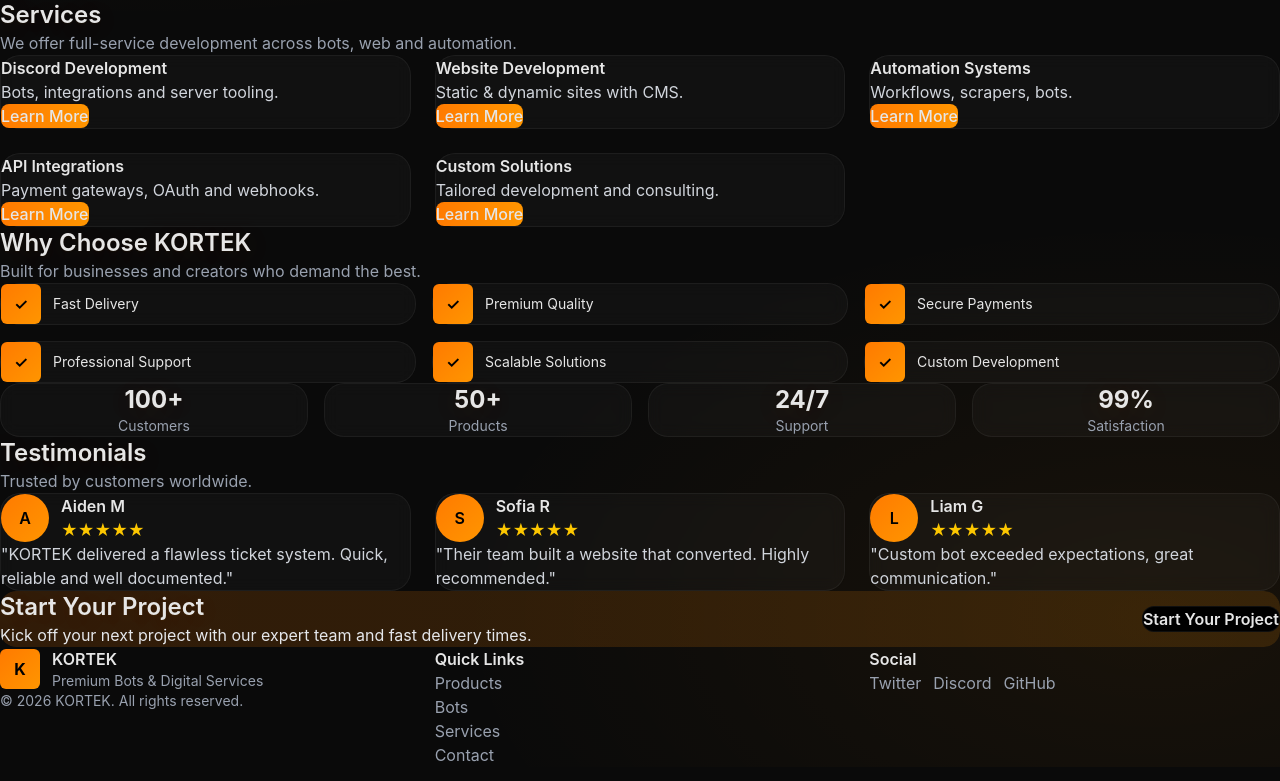
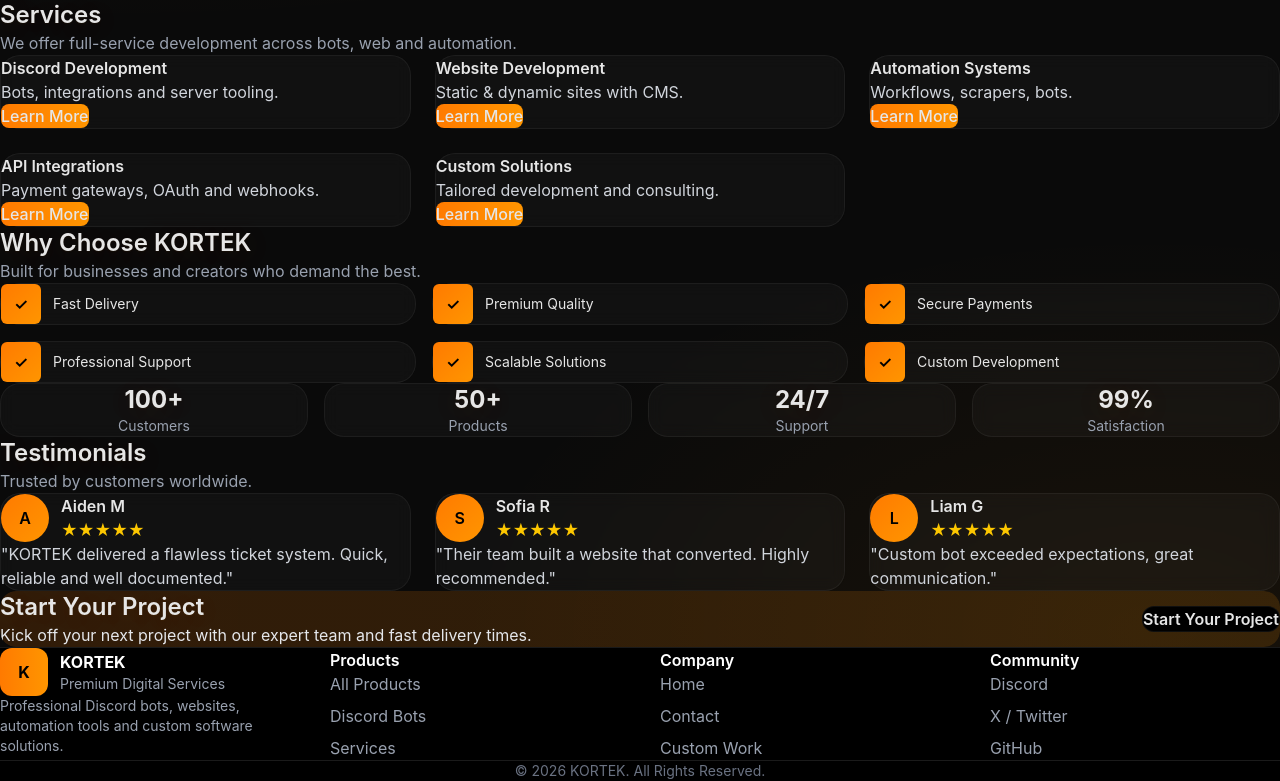
Before and after one commit to traxaloui-hue/kortek, a Next.js app: page / in a window 1280 px wide. Shown: the part 722-1503 px from the top of the page. Built offline with nearby package versions, Linux system fonts and the light colour scheme.

Commit message:
Refactor Footer component with new layout and links

```diff
--- a/components/Footer.tsx
+++ b/components/Footer.tsx
@@ -1,37 +1,79 @@
-export default function Footer(){
+import Link from 'next/link'
+
+export default function Footer() {
   return (
-    <footer className="py-12">
-      <div className="grid grid-cols-1 sm:grid-cols-3 gap-6">
+    <footer className="mt-24 border-t border-white/10 bg-black">
+      <div className="mx-auto max-w-7xl px-6 py-12">
+
+        <div className="grid gap-10 md:grid-cols-4">
+
           <div>
             <div className="flex items-center gap-3">
-            <div className="w-10 h-10 rounded-md bg-gradient-to-br from-[#ff7a00] to-[#ff9500] flex items-center justify-center text-black font-bold">K</div>
+
+              <div className="flex h-12 w-12 items-center justify-center rounded-xl bg-gradient-to-r from-[#ff7a00] to-[#ff9500] font-bold text-black">
+                K
+              </div>
+
               <div>
-              <div className="font-semibold">KORTEK</div>
-              <div className="text-sm text-gray-400">Premium Bots & Digital Services</div>
+                <h3 className="font-bold text-white">
+                  KORTEK
+                </h3>
+
+                <p className="text-sm text-gray-400">
+                  Premium Digital Services
+                </p>
+              </div>
+
+            </div>
+
+            <p className="mt-4 text-sm text-gray-400">
+              Professional Discord bots, websites,
+              automation tools and custom software solutions.
+            </p>
+          </div>
+
+          <div>
+            <h4 className="mb-4 font-semibold text-white">
+              Products
+            </h4>
+
+            <div className="flex flex-col gap-2 text-gray-400">
+              <Link href="/products">All Products</Link>
+              <Link href="/bots">Discord Bots</Link>
+              <Link href="/services">Services</Link>
             </div>
           </div>
 
-          <div className="mt-4 text-gray-400 text-sm">© {new Date().getFullYear()} KORTEK. All rights reserved.</div>
+          <div>
+            <h4 className="mb-4 font-semibold text-white">
+              Company
+            </h4>
+
+            <div className="flex flex-col gap-2 text-gray-400">
+              <Link href="/">Home</Link>
+              <Link href="/contact">Contact</Link>
+              <Link href="/services">Custom Work</Link>
+            </div>
           </div>
 
           <div>
-          <h5 className="font-semibold">Quick Links</h5>
-          <ul className="mt-3 space-y-2 text-gray-400">
-            <li>Products</li>
-            <li>Bots</li>
-            <li>Services</li>
-            <li>Contact</li>
-          </ul>
+            <h4 className="mb-4 font-semibold text-white">
+              Community
+            </h4>
+
+            <div className="flex flex-col gap-2 text-gray-400">
+              <a href="#">Discord</a>
+              <a href="#">X / Twitter</a>
+              <a href="#">GitHub</a>
+            </div>
           </div>
 
-        <div>
-          <h5 className="font-semibold">Social</h5>
-          <div className="mt-3 flex items-center gap-3 text-gray-400">
-            <a>Twitter</a>
-            <a>Discord</a>
-            <a>GitHub</a>
         </div>
+
+        <div className="mt-10 border-t border-white/10 pt-6 text-center text-sm text-gray-500">
+          © {new Date().getFullYear()} KORTEK. All Rights Reserved.
         </div>
+
       </div>
     </footer>
   )
```
Lines whose indentation alone changed are shown as unchanged.
